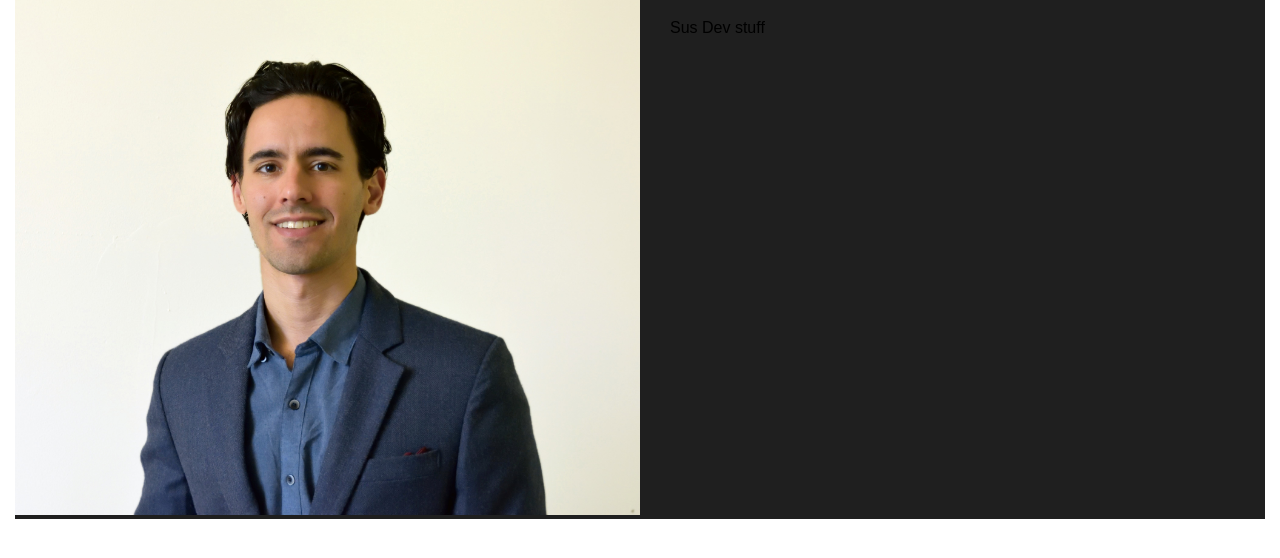
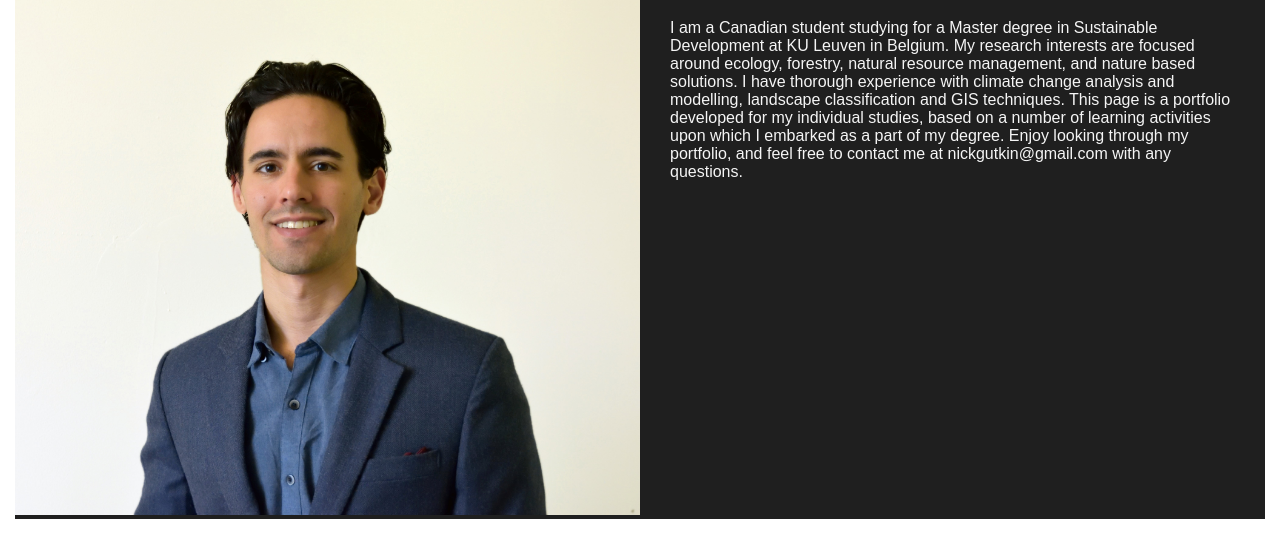
Before and after one commit to ngutkin/SD-Portfolio, a plain HTML site: page about.html in a window 1280 px wide. Shown: the part 204-762 px from the top of the page. Drawn offline with Linux system fonts and the light colour scheme.

Commit message:
third update

```diff
--- a/about.html
+++ b/about.html
@@ -49,7 +49,15 @@
                 <div class="profile-content-wrapper">
                     <h1>Hello, welcome to my site.</h1>
 
-                    <p>Sus Dev stuff</p>
+                    <p>I am a Canadian student studying for a Master degree in Sustainable Development at KU
+                        Leuven in Belgium. My research interests are focused around ecology, forestry, natural
+                        resource management, and nature based solutions. I have thorough experience with climate
+                        change analysis and modelling, landscape classification and GIS techniques.
+
+                        This page is a portfolio developed for my individual studies, based on a number of learning
+                        activities upon which I embarked as a part of my degree. Enjoy looking through my portfolio,
+                        and feel free to contact me at nickgutkin@gmail.com with any questions.
+                    </p>
                 </div>
 
 
--- a/styles.css
+++ b/styles.css
@@ -187,9 +187,11 @@ html, body {
 
 .profile-content-wrapper h1 {
     color: slategray;
-
 }
 
+.profile-content-wrapper p {
+    color: whitesmoke;
+}
 /* Page Title Styles */
 .two-row-wrapper {
     display: grid;
```
Also changed, not shown: 1 other file.
